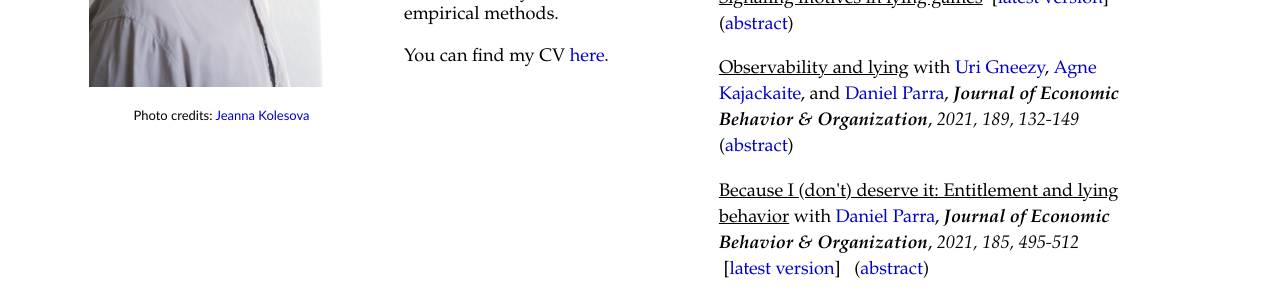
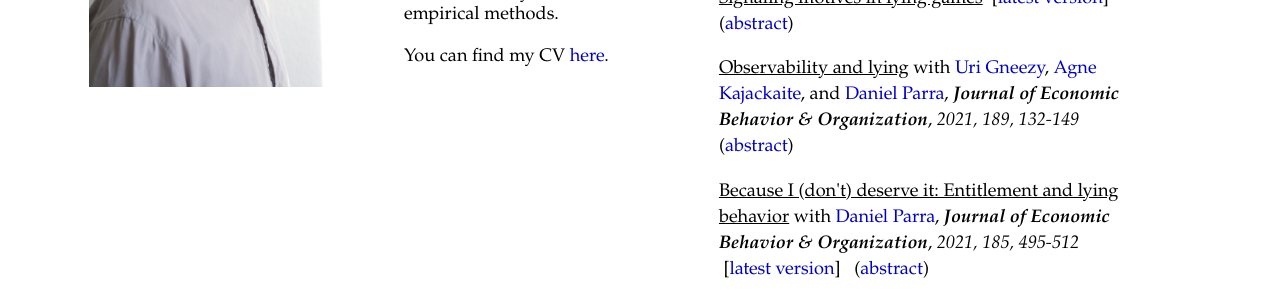
Before and after one commit to tilmanfries/tilmanfries.github.io, a Jekyll site: the page built from index.md, in a window 1280 px wide. Shown: the part 522-822 px from the top of the page. Built offline with Jekyll 4.4.1, drawn with Linux system fonts in a browser that asks for light colours.

Commit message:
fix picture layout

```diff
--- a/_layouts/personal.html
+++ b/_layouts/personal.html
@@ -11,9 +11,6 @@
   </p>
   <p>
     <img src="{{site.baseurl}}/assets/img/profile_pic.jpg" alt="CH" height="400" width="266">
-    <div class="credits">
-    Photo credits: <a target="_blank" rel="noopener noreferrer"href="https://jeannakolesova.com/">Jeanna Kolesova</a>
-    </div>
   </p>
  </div>
  <div class="column middlelong">
```
